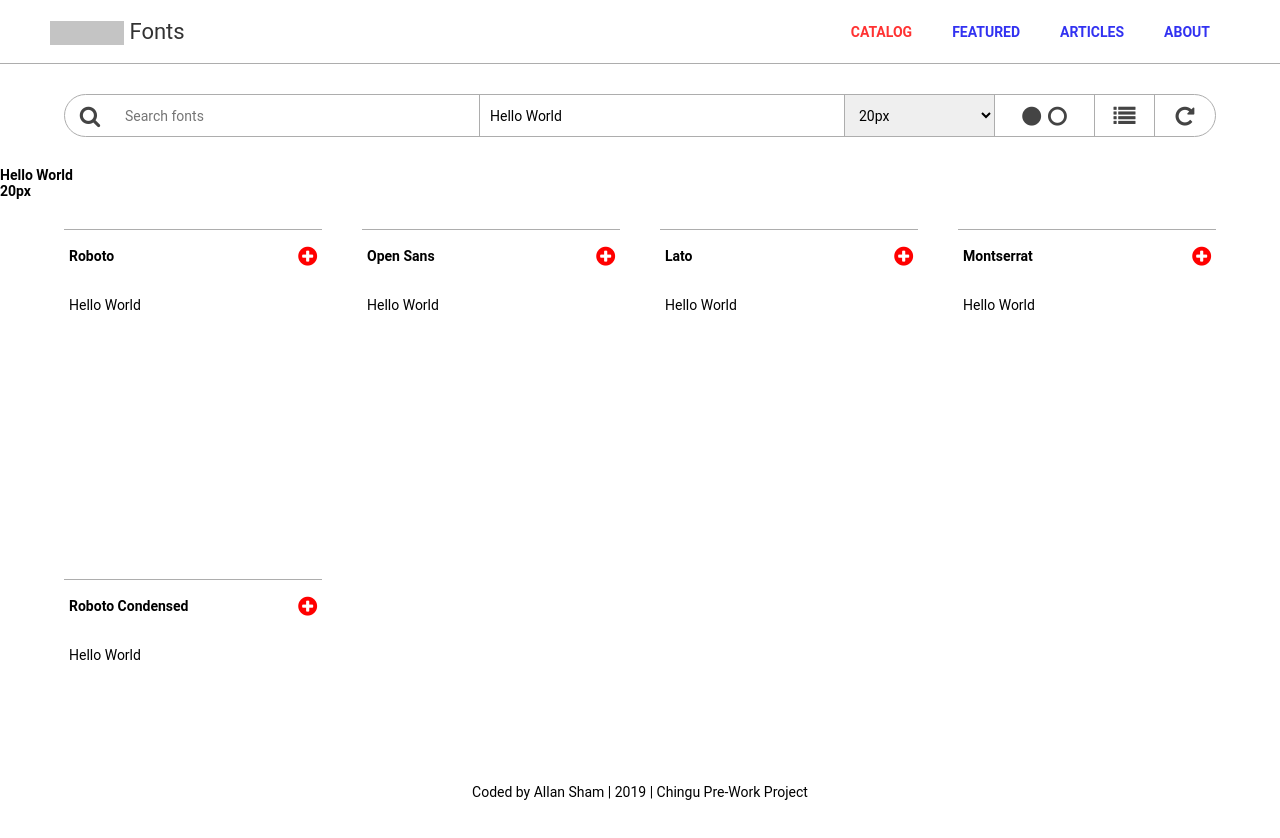
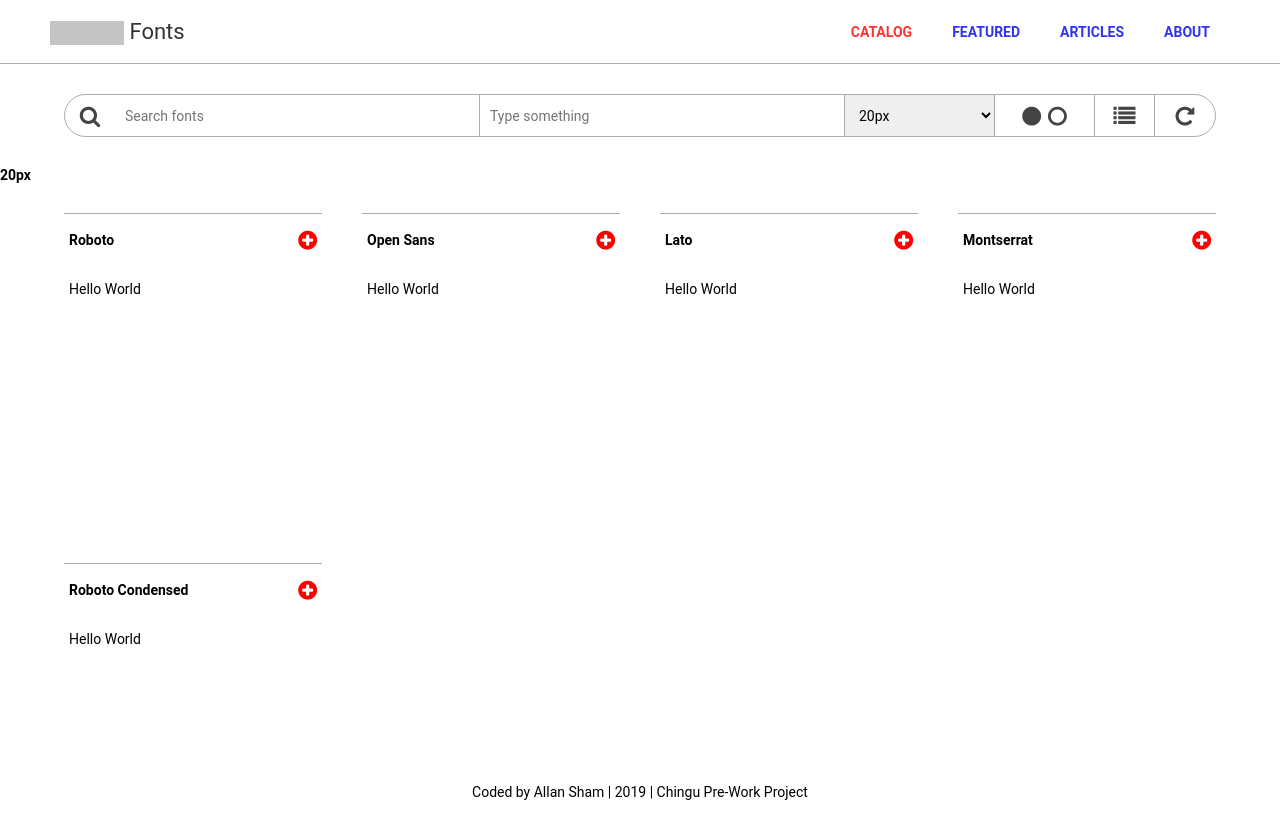
Before and after one commit to shammy8/googlefontsclone, a React (Create React App) app: page / in a window 1280 px wide. Shown: the top 838 px of the page. Built offline with nearby package versions, Linux system fonts and the light colour scheme; grey boxes are pictures that could not be loaded.

Commit message:
Refactor code, all onChange handled by 1 function

```diff
--- a/src/Searchbar.js
+++ b/src/Searchbar.js
@@ -1,9 +1,19 @@
-import React, { useState } from "react";
+import React, { useReducer } from "react";
 
 function Searchbar() {
-  const [searchFonts, setSearchFonts] = useState("");
-  const [typeSomething, setTypeSomething] = useState("Hello World");
-  const [fontSize, setFontSize] = useState("20px");
+  const [userInput, setUserInput] = useReducer(
+    (state, newState) => ({ ...state, ...newState }),
+    {
+      searchFonts: "",
+      typeSomething: "",
+      fontSize: "20px"
+    }
+  );
+
+  const handleChange = event => {
+    const { name, value } = event.target;
+    setUserInput({ [name]: value });
+  };
 
   return (
     <div className="search-bar-container">
@@ -13,25 +23,25 @@ function Searchbar() {
         <input
           type="text"
           name="searchFonts"
-          value={searchFonts}
+          value={userInput.searchFonts}
           className="search-fonts"
           placeholder="Search fonts"
-          onChange={event => setSearchFonts(event.target.value)}
+          onChange={handleChange}
         />
 
         <input
           type="text"
           name="typeSomething"
-          value={typeSomething}
+          value={userInput.typeSomething}
           className="type-something"
           placeholder="Type something"
-          onChange={event => setTypeSomething(event.target.value)}
+          onChange={handleChange}
         />
 
         <select
-          value={fontSize}
+          value={userInput.fontSize}
           name="fontSize"
-          onChange={event => setFontSize(event.target.value)}
+          onChange={handleChange}
         >
           <option value="20px">20px</option>
           <option value="24px">24px</option>
@@ -51,9 +61,9 @@ function Searchbar() {
         <div className="fa fa-repeat"></div>
       </div>
 
-      <h1>{searchFonts}</h1>
-      <h1>{typeSomething}</h1>
-      <h1>{fontSize}</h1>
+      <h1>{userInput.searchFonts}</h1>
+      <h1>{userInput.typeSomething}</h1>
+      <h1>{userInput.fontSize}</h1>
     </div>
   );
 }
```
